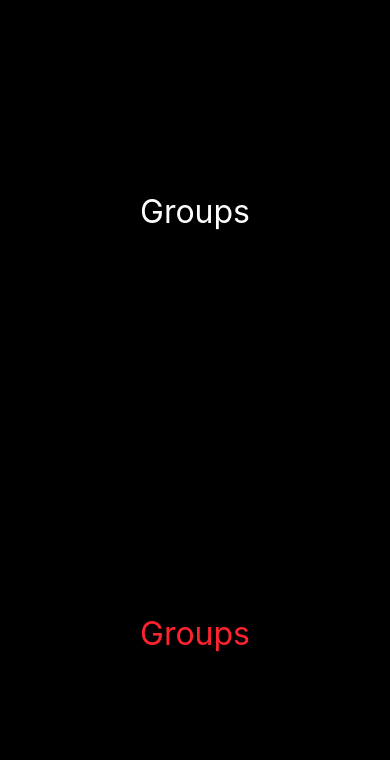
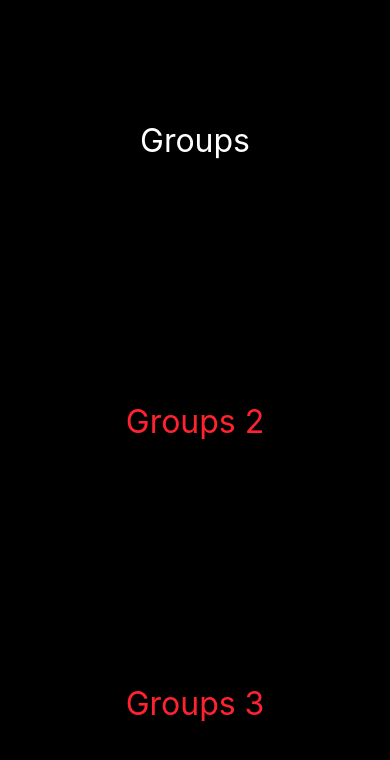
Before and after one commit to negoNegoso/navigation, a React Native app: screen / in a window 390 px wide. Shown: the top 760 px of the page. Built offline with nearby package versions, Linux system fonts and the light colour scheme.

Commit message:
add alias import

```diff
--- a/src/screens/groups/index.js
+++ b/src/screens/groups/index.js
@@ -1,6 +1,7 @@
 
 import { StyleSheet, Text, View } from 'react-native';
 import { Container, Title } from './styles';
+import * as S from './styles';
 
 export function Groups() {
     return (
@@ -11,9 +12,15 @@ export function Groups() {
 
             <Container>
                 <Title>
-                    Groups
+                    Groups 2
                 </Title>
             </Container>
+
+            <S.Container>
+                <S.Title>
+                    Groups 3
+                </S.Title>
+            </S.Container>
 
         </View>
     );
```
